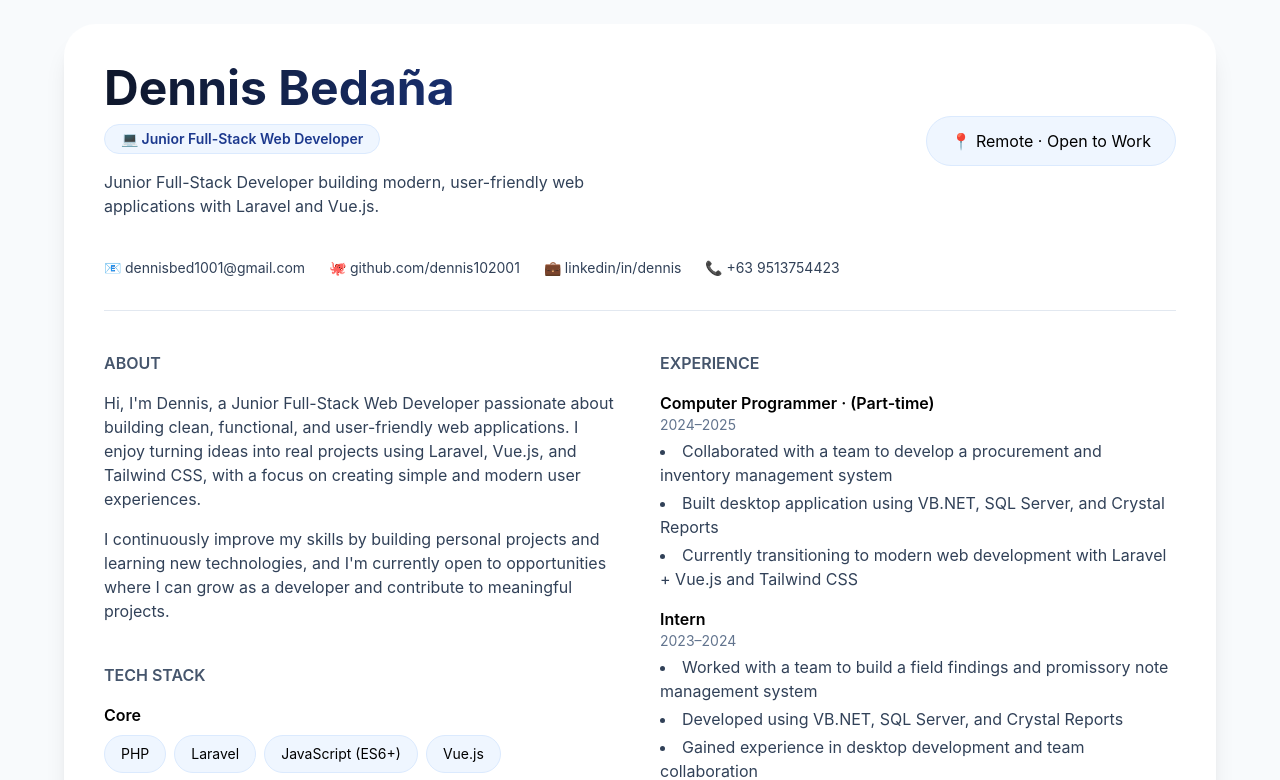
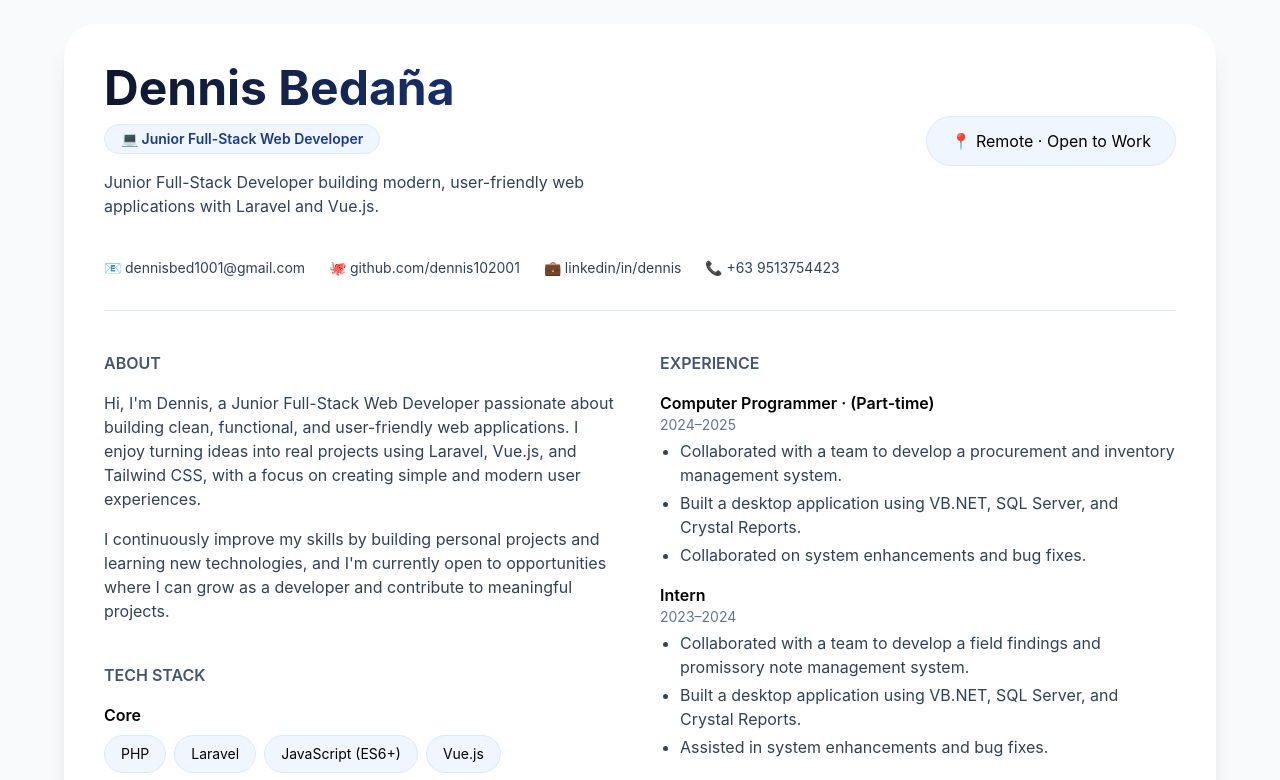
Before and after one commit to dennis102001/personal_portfolio, a Vue app: page / in a window 1280 px wide. Shown: the top 780 px of the page. Built offline with nearby package versions, Linux system fonts and the light colour scheme.

Commit message:
docs(HomeView): update experiences information

```diff
--- a/src/views/HomeView.vue
+++ b/src/views/HomeView.vue
@@ -128,10 +128,11 @@
                   Computer Programmer · (Part-time)
                 </h3>
                 <p class="text-sm text-slate-500">2024–2025</p>
-                <ul class="list-disc list-inside text-slate-700 space-y-1 mt-1">
-                  <li>Collaborated with a team to develop a procurement and inventory management system</li>
-                  <li>Built desktop application using VB.NET, SQL Server, and Crystal Reports</li>
-                  <li>Currently transitioning to modern web development with Laravel + Vue.js and Tailwind CSS</li>
+                <ul class="list-disc list-outside ml-5 text-slate-700 space-y-1 mt-1">
+                  <li>Collaborated with a team to develop a procurement and inventory management system.</li>
+                  <li>Built a desktop application using VB.NET, SQL Server, and Crystal Reports.</li>
+                  <li>Collaborated on system enhancements and bug fixes.</li>
+
                 </ul>
               </div>
 
@@ -140,10 +141,10 @@
                   Intern
                 </h3>
                 <p class="text-sm text-slate-500">2023–2024</p>
-                <ul class="list-disc list-inside text-slate-700 space-y-1 mt-1">
-                  <li>Worked with a team to build a field findings and promissory note management system</li>
-                  <li>Developed using VB.NET, SQL Server, and Crystal Reports</li>
-                  <li>Gained experience in desktop development and team collaboration</li>
+                <ul class="list-disc list-outside ml-5 text-slate-700 space-y-1 mt-1">
+                  <li>Collaborated with a team to develop a field findings and promissory note management system.</li>
+                  <li>Built a desktop application using VB.NET, SQL Server, and Crystal Reports.</li>
+                  <li>Assisted in system enhancements and bug fixes.</li>
                 </ul>
               </div>
             </div>
```
